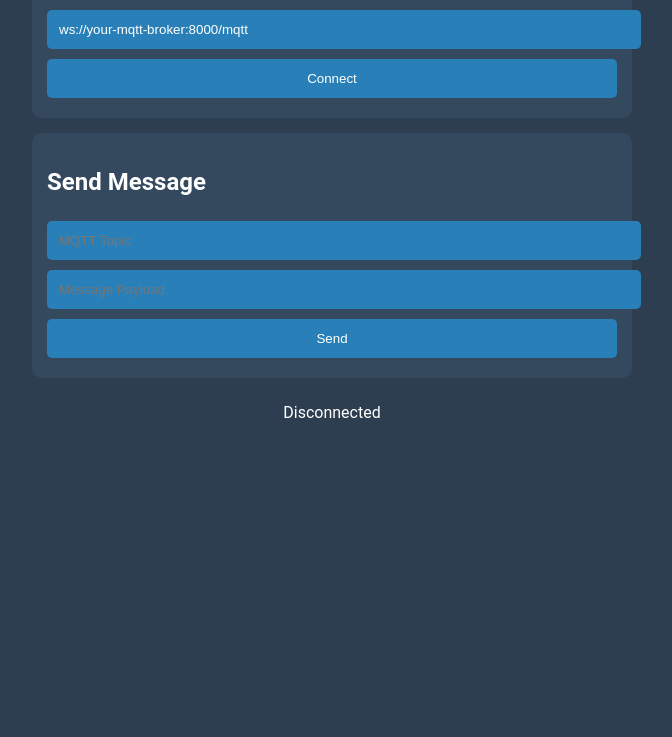
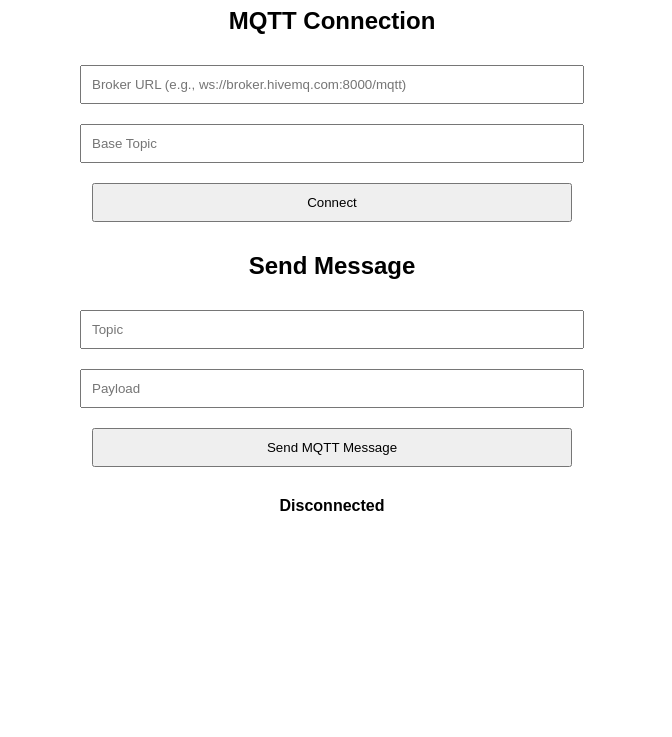
Before and after one commit to LeoM-tc/nspanel-mqtt, a plain HTML site: page index.html in a window 1280 px wide. Shown: the part 93-830 px from the top of the page, without its empty margins (308-980 px from the left). After the commit the page ends 800 px from the top, so only its background shows below. Drawn offline with Linux system fonts and the light colour scheme.

Commit message:
Update index.html

```diff
--- a/index.html
+++ b/index.html
@@ -2,87 +2,60 @@
 <html lang="en">
 <head>
     <meta charset="UTF-8">
-    <meta name="viewport" content="width=device-width, initial-scale=1.0, maximum-scale=1.0, user-scalable=no">
-    <title>NSPanel Pro MQTT Control</title>
+    <meta name="viewport" content="width=device-width, initial-scale=1.0">
+    <title>MQTT Control Panel</title>
     <script src="https://cdnjs.cloudflare.com/ajax/libs/mqtt/5.3.2/mqtt.min.js"></script>
     <style>
-        html, body {
-            margin: 0;
-            padding: 0;
-            height: 100%;
-            overscroll-behavior: none;
-            touch-action: manipulation;
-            background-color: #2c3e50;
-            color: white;
-            font-family: 'Roboto', Arial, sans-serif;
-        }
-        #container {
-            display: flex;
-            flex-direction: column;
-            height: 100vh;
+        body {
+            font-family: Arial, sans-serif;
             max-width: 600px;
             margin: 0 auto;
-            padding: 15px;
+            padding: 20px;
+            text-align: center;
         }
-        .section {
-            background-color: #34495e;
-            border-radius: 10px;
-            padding: 15px;
-            margin-bottom: 15px;
+        .control-group {
+            margin-bottom: 20px;
         }
         input, button {
-            width: 100%;
-            padding: 12px;
-            margin: 5px 0;
-            border: none;
-            border-radius: 5px;
-            background-color: #2980b9;
-            color: white;
-        }
-        button:active {
-            background-color: #3498db;
+            margin: 10px;
+            padding: 10px;
+            width: 80%;
         }
         #status {
-            text-align: center;
-            padding: 10px;
-            background-color: #2c3e50;
+            margin-top: 20px;
+            font-weight: bold;
         }
-        .error { color: #e74c3c; }
-        .success { color: #2ecc71; }
     </style>
 </head>
 <body>
-    <div id="container">
-        <div class="section">
-            <h2>MQTT Connection</h2>
-            <input type="text" id="broker" placeholder="Broker URL (ws://)" value="ws://your-mqtt-broker:8000/mqtt">
-            <button onclick="connect()">Connect</button>
-        </div>
+    <h1>MQTT Control Panel</h1>
 
-        <div class="section">
-            <h2>Send Message</h2>
-            <input type="text" id="messageTopic" placeholder="MQTT Topic">
-            <input type="text" id="messagePayload" placeholder="Message Payload">
-            <button onclick="sendMessage()">Send</button>
-        </div>
+    <div class="control-group">
+        <h2>MQTT Connection</h2>
+        <input type="text" id="broker" placeholder="Broker URL (e.g., ws://broker.hivemq.com:8000/mqtt)">
+        <input type="text" id="topic" placeholder="Base Topic">
+        <button onclick="connect()">Connect</button>
+    </div>
 
-        <div id="status">Disconnected</div>
+    <div class="control-group">
+        <h2>Send Message</h2>
+        <input type="text" id="messageTopic" placeholder="Topic">
+        <input type="text" id="messagePayload" placeholder="Payload">
+        <button onclick="sendMessage()">Send MQTT Message</button>
     </div>
+
+    <div id="status">Disconnected</div>
 
     <script>
         let client = null;
 
-        function updateStatus(message, isError = false) {
-            const status = document.getElementById('status');
-            status.textContent = message;
-            status.className = isError ? 'error' : 'success';
-        }
-
         function connect() {
             const brokerUrl = document.getElementById('broker').value;
+            const baseTopic = document.getElementById('topic').value;
+            const statusDiv = document.getElementById('status');
 
             if (!brokerUrl) {
-                updateStatus('Please enter broker URL', true);
+                alert('Please enter a broker URL');
                 return;
             }
 
@@ -90,24 +63,28 @@
                 client = mqtt.connect(brokerUrl);
 
                 client.on('connect', () => {
-                    updateStatus('Connected to ' + brokerUrl);
+                    statusDiv.textContent = 'Connected to ' + brokerUrl;
+                    statusDiv.style.color = 'green';
                 });
 
                 client.on('error', (error) => {
-                    updateStatus('Connection Error: ' + error, true);
+                    statusDiv.textContent = 'Connection Error: ' + error;
+                    statusDiv.style.color = 'red';
                 });
 
                 client.on('disconnect', () => {
-                    updateStatus('Disconnected', true);
+                    statusDiv.textContent = 'Disconnected';
+                    statusDiv.style.color = 'red';
                 });
             } catch (error) {
-                updateStatus('Connection Failed: ' + error, true);
+                statusDiv.textContent = 'Connection Failed: ' + error;
+                statusDiv.style.color = 'red';
             }
         }
 
         function sendMessage() {
             if (!client) {
-                updateStatus('Connect to broker first', true);
+                alert('Please connect to a broker first');
                 return;
             }
 
@@ -115,23 +92,19 @@
             const payload = document.getElementById('messagePayload').value;
 
             if (!topic || !payload) {
-                updateStatus('Enter topic and payload', true);
+                alert('Please enter both topic and payload');
                 return;
             }
 
             client.publish(topic, payload, (error) => {
                 if (error) {
-                    updateStatus('Publish Error: ' + error, true);
+                    console.error('Message publish error:', error);
                 } else {
-                    updateStatus('Message Published Successfully');
+                    console.log('Message published successfully');
+                    // Optionally, you could add a visual indication of successful message send
                 }
             });
         }
-
-        // Prevent zooming and scrolling
-        document.addEventListener('touchmove', function(e) {
-            e.preventDefault();
-        }, { passive: false });
     </script>
 </body>
 </html>
```
